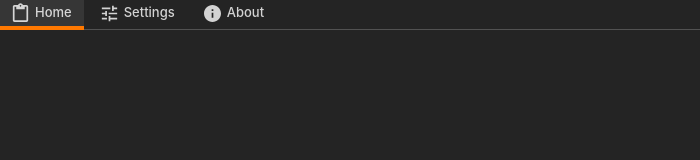
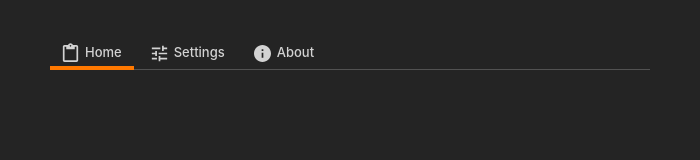
Before and after one commit to rsabbarton/ClipboardManager, an Electron app: page docs/index.html in a window 700 px wide. Drawn offline with Linux system fonts and the light colour scheme.

Commit message:
Building pages

```diff
--- a/docs/css/style.css
+++ b/docs/css/style.css
@@ -0,0 +1,16 @@
+
+
+.clipboard-manager {
+    width: 600px;
+    margin-left: auto;
+    margin-right: auto;
+    margin-top: 40px;
+}
+
+
+#box-content {
+    margin-left: auto;
+    margin-right: auto;
+    width: 600px;
+
+}
--- a/docs/index.html
+++ b/docs/index.html
@@ -15,7 +15,7 @@
 
   </head>
   <body class="clipboard-manager">
-    <x-tabs style="width:100%;">
+    <x-tabs style="width:600px;">
       <x-tab selected id="tab-home" onclick="window.location='./index.html';">
         <x-icon href="#paste"></x-icon>
         <x-label>Home</x-label>
```
